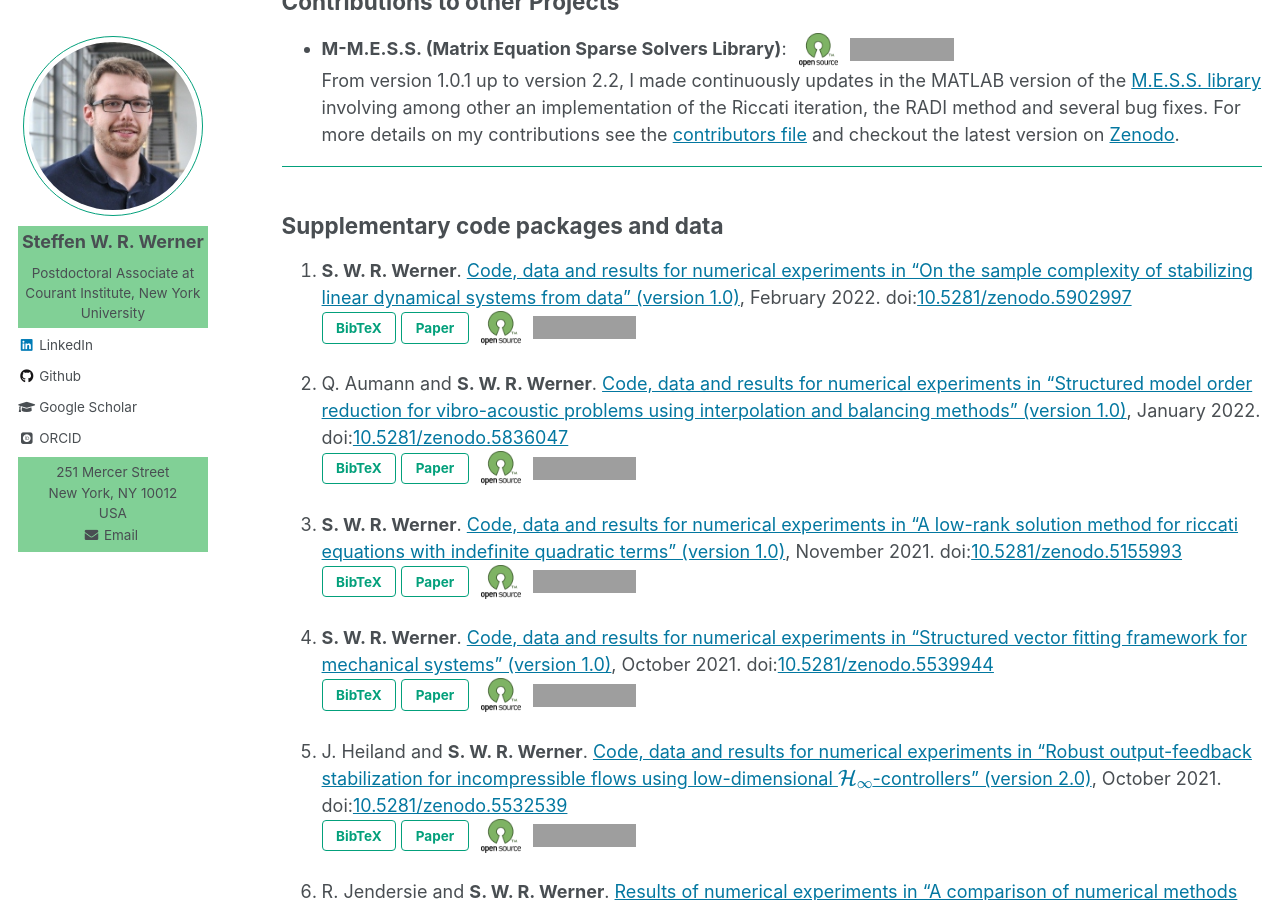
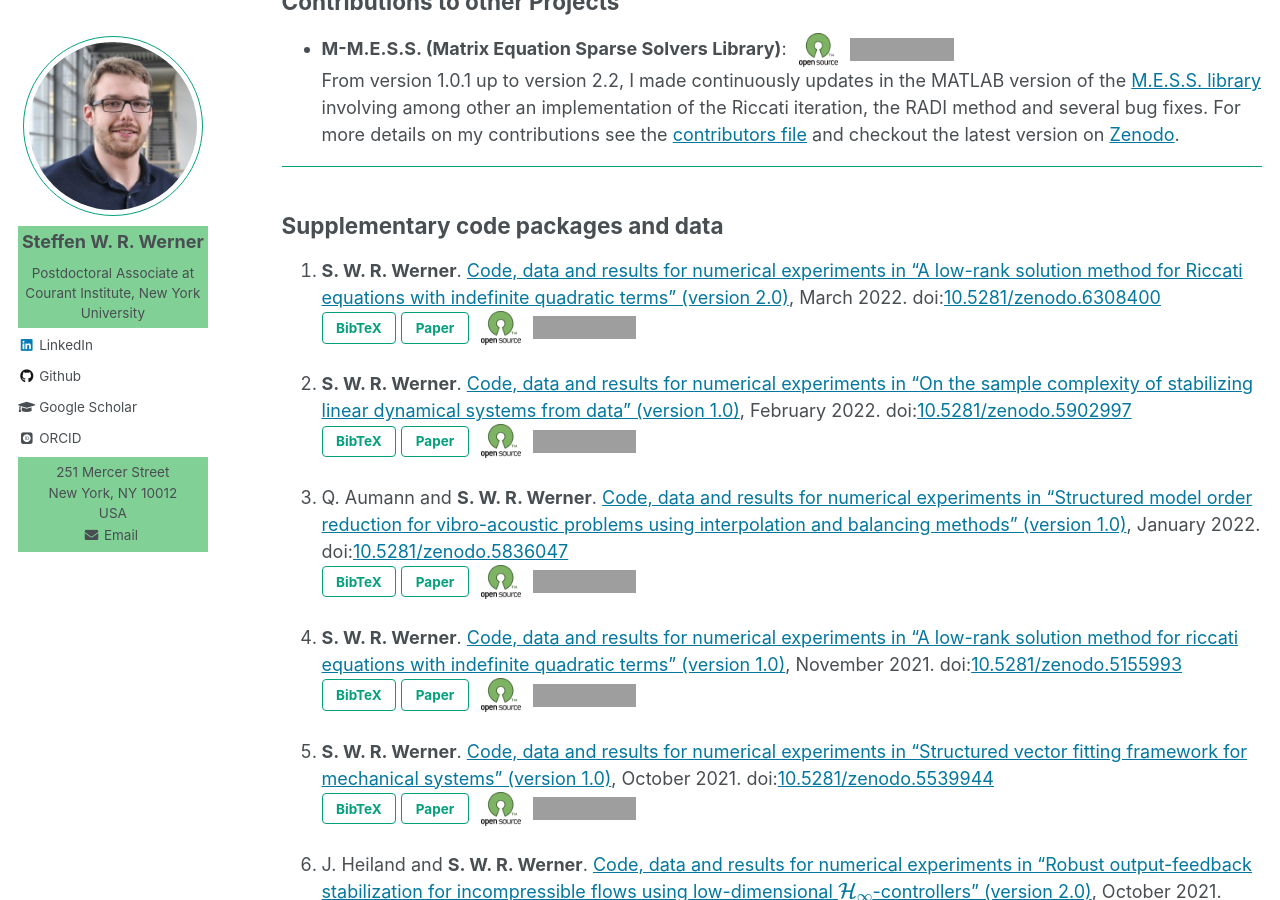
Before and after one commit to ninsteve/ninsteve.github.io, a Jekyll site: the page built from _pages/software.md, in a window 1280 px wide and 900 px high, scrolled down 1022 px. Built offline with Jekyll 4.4.1, drawn with Linux system fonts in a browser that asks for light colours; nearby versions of some CDN libraries; some web fonts are replaced; formulas are drawn with MathJax 3; grey boxes are pictures that could not be loaded.

Commit message:
Added next supplementary package.

```diff
--- a/_pages/software.md
+++ b/_pages/software.md
@@ -117,6 +117,23 @@ author_profile: true
 
 1.  <strong>S. W. R. Werner</strong>. <a target="blank_"
     href="https://doi.org/10.5281/zenodo.5902997">Code, data and results for
+    numerical experiments in &ldquo;A low-rank solution method for Riccati
+    equations with indefinite quadratic terms&rdquo;
+    (version 2.0)</a>,
+    March 2022. doi:<a target="blank_" href="https://doi.org/10.5281/zenodo.6308400">10.5281/zenodo.6308400</a><br />
+    <button id="supWer22a-pop" class="btn btn--inverse">BibTeX</button>
+    <a target="blank_" href="https://doi.org/10.1007/s11075-022-01331-w"><button
+    class="btn btn--inverse">Paper</button></a>
+    <a target ="_blank"
+    href="https://en.wikipedia.org/wiki/Open-source_software">
+    <img src="../images/open_source_symbol.png" alt="Open Source Software"
+    class="opensource"></a>
+    <a href="https://opensource.org/licenses/BSD-2-Clause">
+    <img src="https://img.shields.io/badge/License-BSD%202--Clause-orange.svg"
+    alt="License: BSD 2-Clause" class="badge"></a>
+
+1.  <strong>S. W. R. Werner</strong>. <a target="blank_"
+    href="https://doi.org/10.5281/zenodo.5902997">Code, data and results for
     numerical experiments in &ldquo;On the sample complexity of stabilizing
     linear dynamical systems from data&rdquo;
     (version 1.0)</a>,
@@ -155,7 +172,7 @@ author_profile: true
     equations with indefinite quadratic terms&rdquo; (version 1.0)</a>,
     November 2021. doi:<a target="blank_" href="https://doi.org/10.5281/zenodo.5155993">10.5281/zenodo.5155993</a><br />
     <button id="supWer21c-pop" class="btn btn--inverse">BibTeX</button>
-    <a target="blank_" href="https://doi.org/10.48550/arXiv.2111.06516"><button
+    <a target="blank_" href="https://doi.org/10.1007/s11075-022-01331-w"><button
     class="btn btn--inverse">Paper</button></a>
     <a target ="_blank"
     href="https://en.wikipedia.org/wiki/Open-source_software">
--- a/files/software/bibtex.html
+++ b/files/software/bibtex.html
@@ -2,6 +2,63 @@
 <!-- SUPPLEMENTARY CODE PACKAGES AND DATA                                    -->
 <!--=========================================================================-->
 
+<script>
+  $(function(){
+  $('#supWer22c-pop').magnificPopup({ items: { src: '#supWer22c' },
+  closeBtnInside: true, autoFocusLast: false, fixedContentPos: false,
+  type: 'inline' }); });
+</script>
+<div id="supWer22c" class="bibtex-dialog mfp-hide">
+<pre><code>
+@MISC{supWer22c,
+  author =       {Werner, S.~W.~R.},
+  title  =       {Code, Data and Results for Numerical Experiments in ``{A}
+                  unifying framework for tangential interpolation of structured
+                  bilinear control systems'' (version 1.0)},
+  month  =       jun,
+  year   =       {2022},
+  doi    =       {10.5281/zenodo.5793356}
+}
+</code></pre></div>
+<!--=========================================================================-->
+<script>
+  $(function(){
+  $('#supWer22b-pop').magnificPopup({ items: { src: '#supWer22b' },
+  closeBtnInside: true, autoFocusLast: false, fixedContentPos: false,
+  type: 'inline' }); });
+</script>
+<div id="supWer22b" class="bibtex-dialog mfp-hide">
+<pre><code>
+@MISC{supWer22b,
+  author =       {Werner, S.~W.~R.},
+  title  =       {Code, Data and Results for Numerical Experiments in
+                  ``{M}ulti-fidelity robust controller design with gradient
+                  sampling'' (version 1.0)},
+  month  =       may,
+  year   =       {2022},
+  doi    =       {10.5281/zenodo.6403121}
+}
+</code></pre></div>
+<!--=========================================================================-->
+<script>
+  $(function(){
+  $('#supWer22a-pop').magnificPopup({ items: { src: '#supWer22a' },
+  closeBtnInside: true, autoFocusLast: false, fixedContentPos: false,
+  type: 'inline' }); });
+</script>
+<div id="supWer22a" class="bibtex-dialog mfp-hide">
+<pre><code>
+@MISC{supWer22a,
+  author =       {Werner, S.~W.~R.},
+  title  =       {Code, Data and Results for Numerical Experiments in ``{A}
+                  low-rank solution method for {R}iccati equations with
+                  indefinite quadratic terms'' (version 2.0)},
+  month  =       mar,
+  year   =       {2022},
+  doi    =       {10.5281/zenodo.6308400}
+}
+</code></pre></div>
+<!--=========================================================================-->
 <script>
   $(function(){
   $('#supWer22-pop').magnificPopup({ items: { src: '#supWer22' },
```
